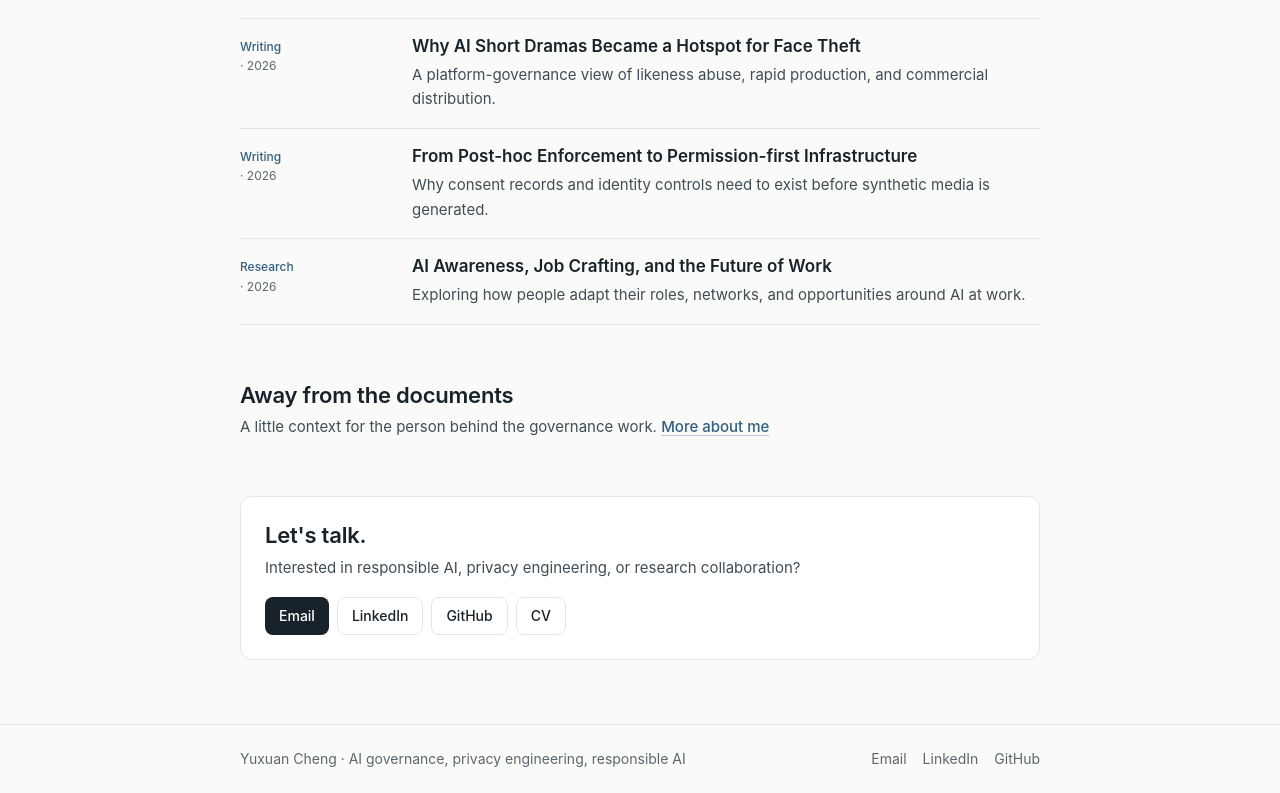
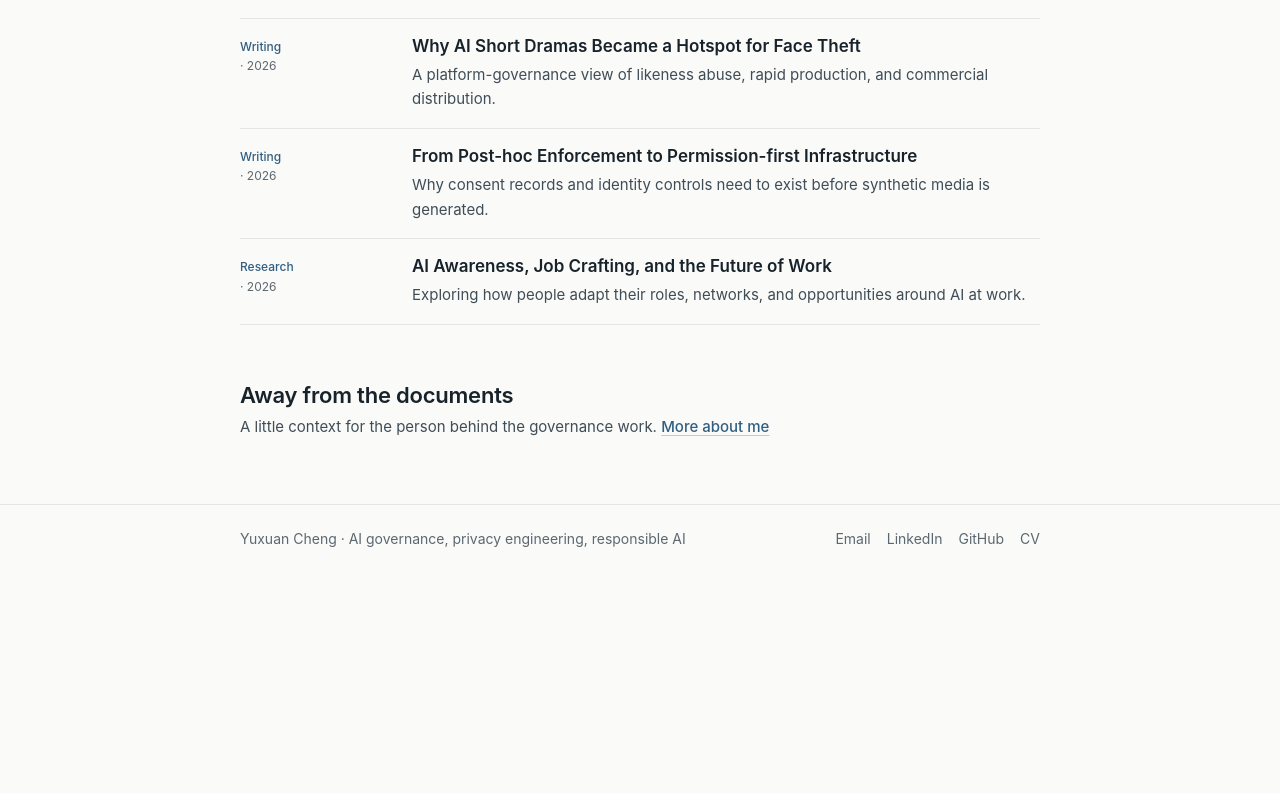
Before and after one commit to yuxuancheng123-spec/yuxuan-cheng-portfolio-next, a Next.js app: page / in a window 1280 px wide. Shown: the part 2058-2851 px from the top of the page. After the commit the page ends 2631 px from the top, so only its background shows below. Built offline with nearby package versions, Linux system fonts and the light colour scheme.

Commit message:
Add My Journey thumbnail, remove homepage contact section, add CV link to footer

```diff
--- a/src/app/page.tsx
+++ b/src/app/page.tsx
@@ -1,4 +1,3 @@
-import { ContactFooter } from "@/components/home/contact-footer";
 import { FeaturedWork } from "@/components/home/featured-work";
 import { Hero } from "@/components/home/hero";
 import { PersonalLayer } from "@/components/home/personal-layer";
@@ -14,7 +13,6 @@ export default function Home() {
         <FeaturedWork />
         <ResearchWriting />
         <PersonalLayer />
-        <ContactFooter />
       </main>
       <SiteFooter />
     </>
--- a/src/components/home/contact-footer.tsx
+++ /dev/null
@@ -1,44 +0,0 @@
-const links = [
-  { label: "Email", href: "mailto:yuxuancheng123@gmail.com" },
-  {
-    label: "LinkedIn",
-    href: "https://www.linkedin.com/in/yuxuan-cheng-86743631a",
-    external: true,
-  },
-  {
-    label: "GitHub",
-    href: "https://github.com/yuxuancheng123-spec",
-    external: true,
-  },
-  {
-    label: "CV",
-    href: "/cv/Yuxuan_Cheng_CV.pdf",
-  },
-];
-
-export function ContactFooter() {
-  return (
-    <section id="contact" className="yc-section">
-      <div className="rounded-xl border border-line bg-white px-5 py-6 sm:px-6">
-        <h2 className="yc-h2">Let&apos;s talk.</h2>
-        <p className="yc-body mt-1.5 max-w-xl">
-          Interested in responsible AI, privacy engineering, or research
-          collaboration?
-        </p>
-        <div className="mt-4 flex flex-wrap gap-2">
-          {links.map((link, index) => (
-            <a
-              key={link.label}
-              href={link.href}
-              target={link.external ? "_blank" : undefined}
-              rel={link.external ? "noopener noreferrer" : undefined}
-              className={`yc-button ${index === 0 ? "yc-button-primary" : "yc-button-secondary"}`}
-            >
-              {link.label}
-            </a>
-          ))}
-        </div>
-      </div>
-    </section>
-  );
-}
--- a/src/components/site-nav.tsx
+++ b/src/components/site-nav.tsx
@@ -58,6 +58,7 @@ export function SiteFooter() {
           <a className="hover:text-accent" href="mailto:yuxuancheng123@gmail.com">Email</a>
           <a className="hover:text-accent" href="https://www.linkedin.com/in/yuxuan-cheng-86743631a" target="_blank" rel="noopener noreferrer">LinkedIn</a>
           <a className="hover:text-accent" href="https://github.com/yuxuancheng123-spec" target="_blank" rel="noopener noreferrer">GitHub</a>
+          <a className="hover:text-accent" href="/cv/Yuxuan_Cheng_CV.pdf">CV</a>
         </div>
       </div>
     </footer>
--- a/src/data/portfolio.ts
+++ b/src/data/portfolio.ts
@@ -63,6 +63,7 @@ export const featuredProjects: PortfolioProject[] = [
       "Research, products, coffee, films, and the questions I keep returning to.",
     type: "About",
     href: "/about",
+    image: { src: "/images/about-lifestyle.jpg", alt: "Desk by a window with a notebook, headphones, and iced coffee overlooking the city" },
     size: "about",
     visual: "journey",
   },
```
